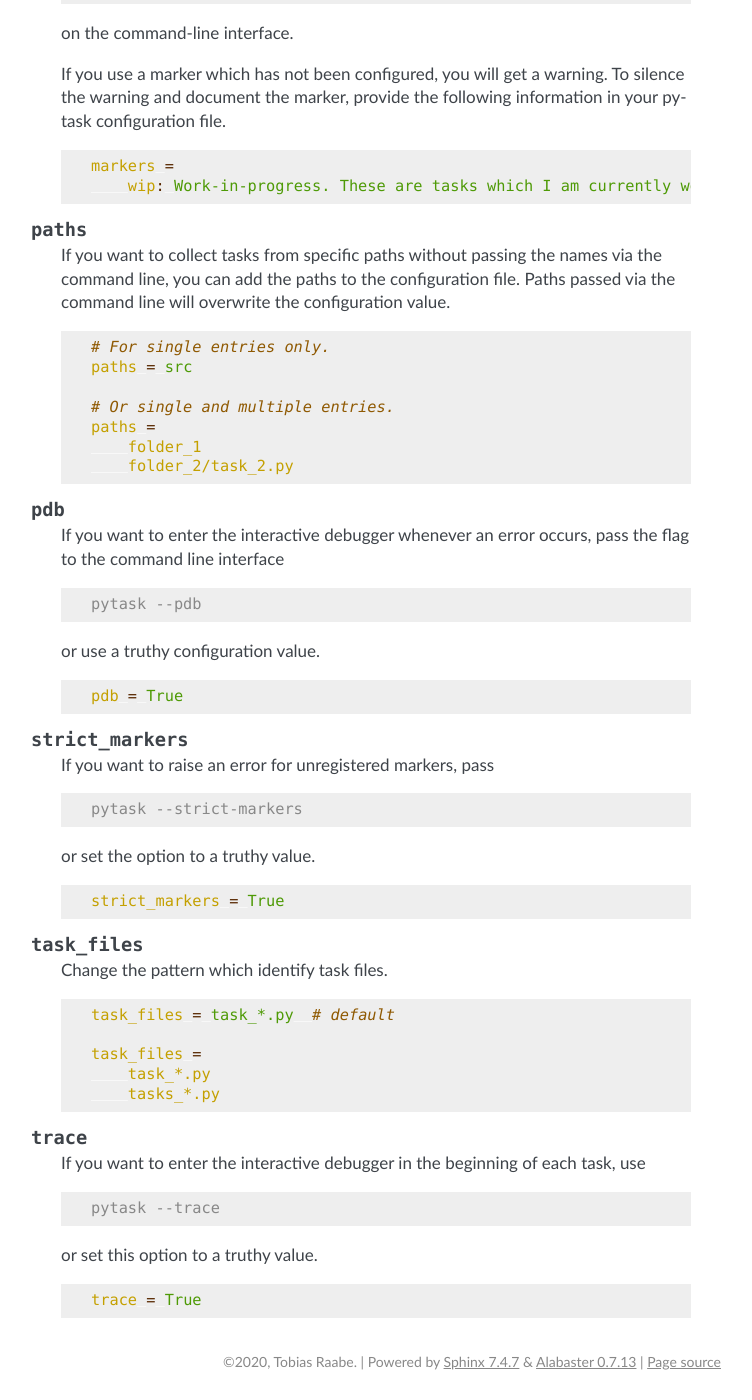
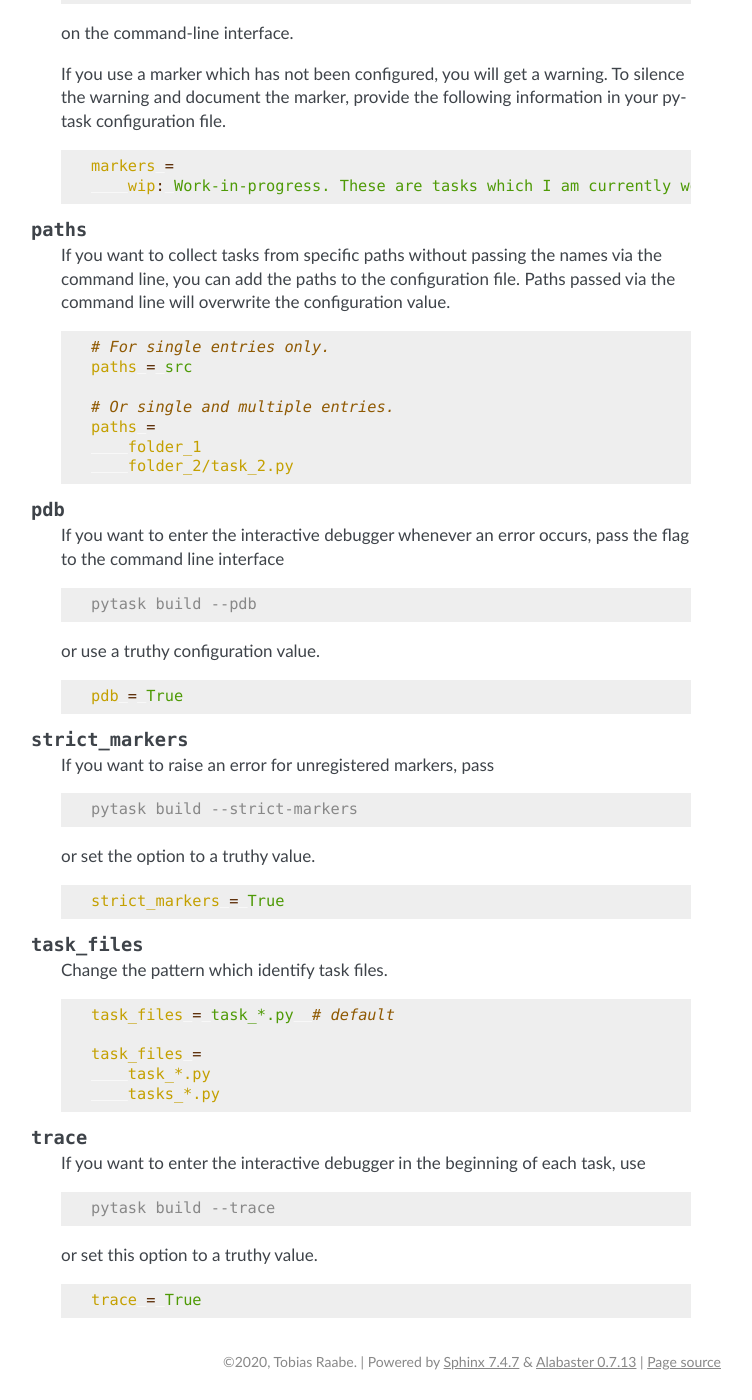
Before and after one commit to pytask-dev/pytask, a Sphinx documentation site: the page built from docs/reference_guides/configuration.rst, in a window 1280 px wide and 1400 px high, scrolled down 1148 px. Shown: the whole window, without its empty margins (389-1141 px from the left). Built offline with Sphinx 7.4.7, drawn with Linux system fonts in a browser that asks for light colours; pages that are not in the unit, such as notebooks, are missing from menus.

Commit message:
Add to changes.

```diff
--- a/docs/reference_guides/configuration.rst
+++ b/docs/reference_guides/configuration.rst
@@ -100,7 +100,7 @@ The options
 
     .. code-block:: console
 
-        pytask --pdb
+        pytask build --pdb
 
     or use a truthy configuration value.
 
@@ -115,7 +115,7 @@ The options
 
     .. code-block:: console
 
-        pytask --strict-markers
+        pytask build --strict-markers
 
     or set the option to a truthy value.
 
@@ -143,7 +143,7 @@ The options
 
     .. code-block:: console
 
-        pytask --trace
+        pytask build --trace
 
     or set this option to a truthy value.
 
```
Also changed, not shown: docs/changes.rst (+7 -1 lines).
